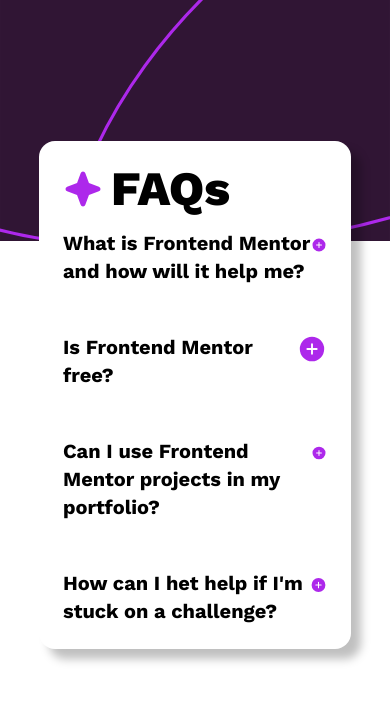
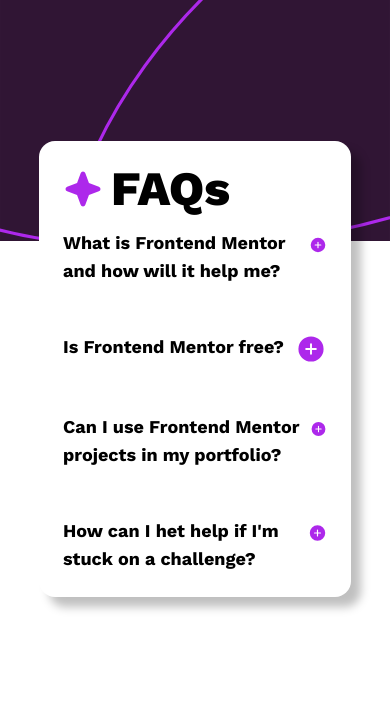
Before and after one commit to Shubhangam333/FAQ-Accordion, a Next.js app: page / in a window 390 px wide. Shown: the top 702 px of the page. Built offline with nearby package versions, Linux system fonts and the light colour scheme.

Commit message:
font size change

```diff
--- a/src/components/Accordion.tsx
+++ b/src/components/Accordion.tsx
@@ -65,7 +65,7 @@
     <article>
       <p onClick={toggleItem} ref={animationParent} className="cursor-pointer">
         <div className="flex justify-between items-start">
-          <span className="font-bold text-xl text-black hover:text-[#AD28EB]">
+          <span className="font-bold md:text-xl text-lg text-black hover:text-[#AD28EB]">
             {item.question}
           </span>
           <div>
```
